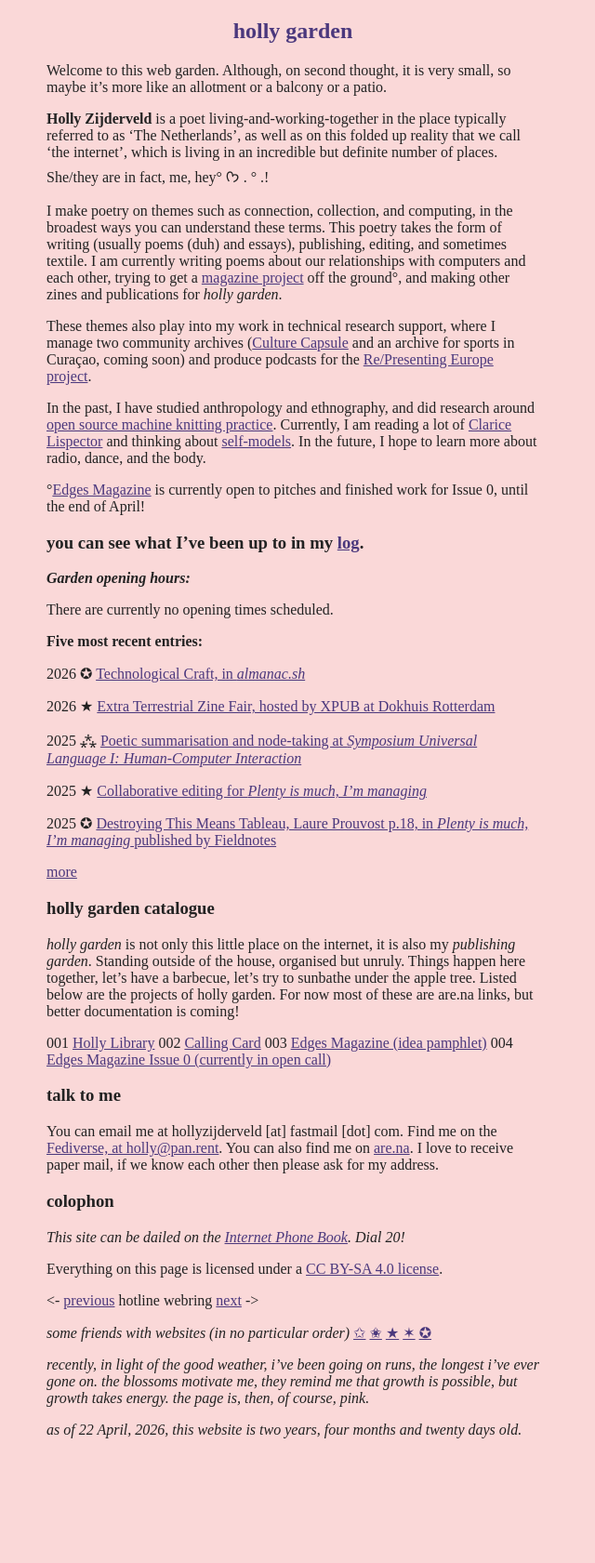
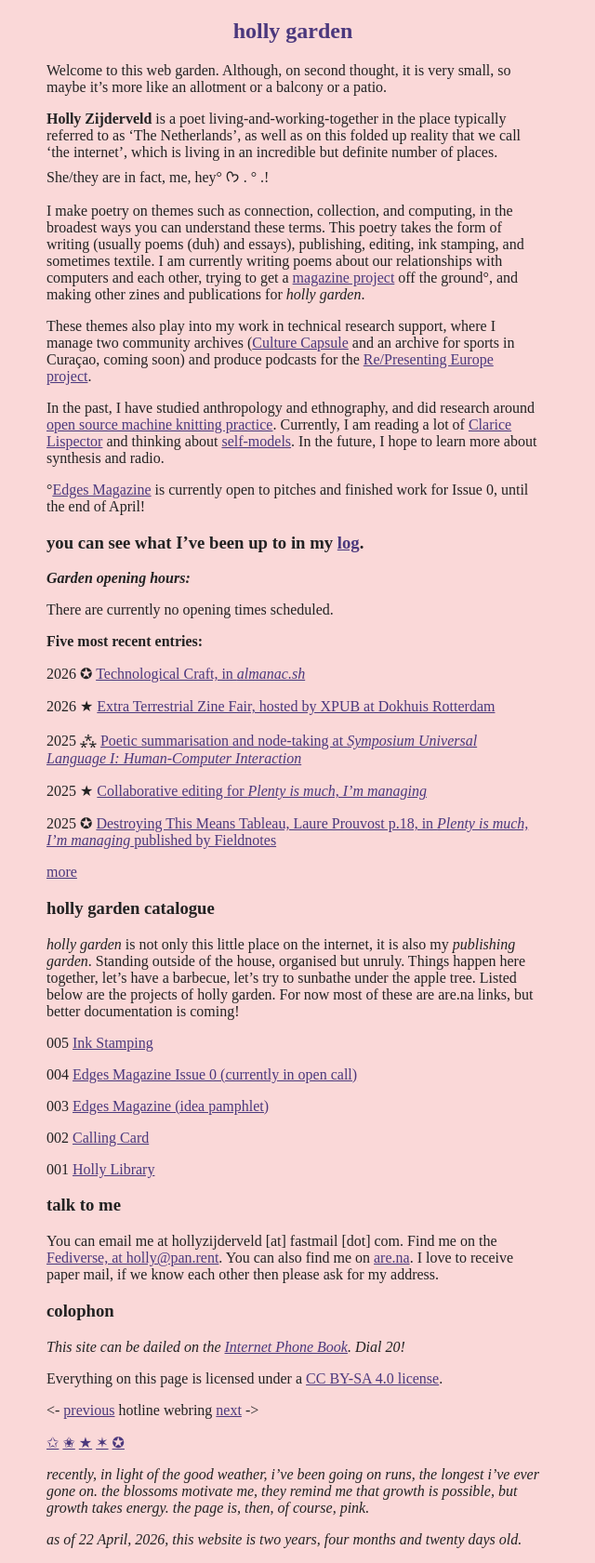
Before and after one commit to hollyz1jderveld/hollyz1jderveld.github.io, a Jekyll site: the page built from index.md, in a window 1280 px wide. Shown: the whole page at 93% size, without its empty margins (0-640 px from the left). Built offline with Jekyll 4.4.1, drawn with Linux system fonts in a browser that asks for light colours; some web fonts are replaced; Markdown is read by kramdown in place of the engine named in the settings; our own code applies the rules of GitHub Pages for plain Markdown files; before the commit the page ends 1563 px from its top, so only the background shows below that.

Commit message:
Update index.md

```diff
--- a/index.md
+++ b/index.md
@@ -7,11 +7,11 @@ Welcome to this web garden. Although, on second thought, it is very small, so ma
 
 **Holly Zijderveld** is a poet living-and-working-together in the place typically referred to as 'The Netherlands', as well as on this folded up reality that we call 'the internet', which is living in an incredible but definite number of places. She/they are in fact, me, hey° ᡣ𐭩 . ° .!
 
-I make poetry on themes such as connection, collection, and computing, in the broadest ways you can understand these terms. This poetry takes the form of writing (usually poems (duh) and essays), publishing, editing, and sometimes textile. I am currently writing poems about our relationships with computers and each other, trying to get a [magazine project](https://edgesmag.net) off the ground°, and making other zines and publications for *holly garden*.
+I make poetry on themes such as connection, collection, and computing, in the broadest ways you can understand these terms. This poetry takes the form of writing (usually poems (duh) and essays), publishing, editing, ink stamping, and sometimes textile. I am currently writing poems about our relationships with computers and each other, trying to get a [magazine project](https://edgesmag.net) off the ground°, and making other zines and publications for *holly garden*.
 
 These themes also play into my work in technical research support, where I manage two community archives ([Culture Capsule](https://culturecapsule.nl) and an archive for sports in Curaçao, coming soon) and produce podcasts for the [Re/Presenting Europe project](https://re-presentingeurope.nl/).
 
-In the past, I have studied anthropology and ethnography, and did research around [open source machine knitting practice](https://www.are.na/block/41968190). Currently, I am reading a lot of [Clarice Lispector](https://www.are.na/holly-zijderveld/clarice-lispector-w0v1gdvrpcc) and thinking about [self-models](https://supergijs.com/researchgroup.html). In the future, I hope to learn more about radio, dance, and the body.
+In the past, I have studied anthropology and ethnography, and did research around [open source machine knitting practice](https://www.are.na/block/41968190). Currently, I am reading a lot of [Clarice Lispector](https://www.are.na/holly-zijderveld/clarice-lispector-w0v1gdvrpcc) and thinking about [self-models](https://supergijs.com/researchgroup.html). In the future, I hope to learn more about synthesis and radio.
 
 °[Edges Magazine](https://edgesmag.net) is currently open to pitches and finished work for Issue 0, until the end of April!
 
@@ -37,10 +37,15 @@ There are currently no opening times scheduled.
 ### holly garden catalogue
 *holly garden* is not only this little place on the internet, it is also my *publishing garden*. Standing outside of the house, organised but unruly. Things happen here together, let’s have a barbecue, let’s try to sunbathe under the apple tree. Listed below are the projects of holly garden. For now most of these are are.na links, but better documentation is coming!
 
+005  [Ink Stamping](https://www.are.na/holly-garden/ink-stamping)
+
+004  [Edges Magazine Issue 0 (currently in open call)](https://edgesmag.net)
+
+003  [Edges Magazine (idea pamphlet)](https://www.are.na/holly-zijderveld/edges-magazine)
+
+002  [Calling Card](https://www.are.na/holly-zijderveld/calling-card-isitobdbvje)
+
 001  [Holly Library](https://www.are.na/holly-zijderveld/holly-library)
-002  [Calling Card](https://www.are.na/holly-zijderveld/calling-card-isitobdbvje)
-003  [Edges Magazine (idea pamphlet)](https://www.are.na/holly-zijderveld/edges-magazine)
-004  [Edges Magazine Issue 0 (currently in open call)](https://edgesmag.net)
 
 ### talk to me
 You can email me at hollyzijderveld [at] fastmail [dot] com. Find me on the [Fediverse, at holly@pan.rent](https://pan.rent/@Holly). You can also find me on [are.na](https://www.are.na/holly-zijderveld/index). I love to receive paper mail, if we know each other then please ask for my address.
@@ -53,7 +58,7 @@ Everything on this page is licensed under a [CC BY-SA 4.0 license](https://creat
 
 <- [previous](https://hotlinewebring.club/holly/previous) hotline webring [next](https://hotlinewebring.club/holly/next) ->
 
-*some friends with websites (in no particular order)* [✩](https://stephanelambion.com/) [✬](https://tommi.space/) [★](https://aslinurmahmutoglu.com/) [✶](https://www.supergijs.com/) [✪](https://savva.work/)
+[✩](https://stephanelambion.com/) [✬](https://tommi.space/) [★](https://aslinurmahmutoglu.com/) [✶](https://www.supergijs.com/) [✪](https://savva.work/)
 
 *recently, in light of the good weather, i've been going on runs, the longest i've ever gone on. the blossoms motivate me, they remind me that growth is possible, but growth takes energy. the page is, then, of course, pink.*
 
```
